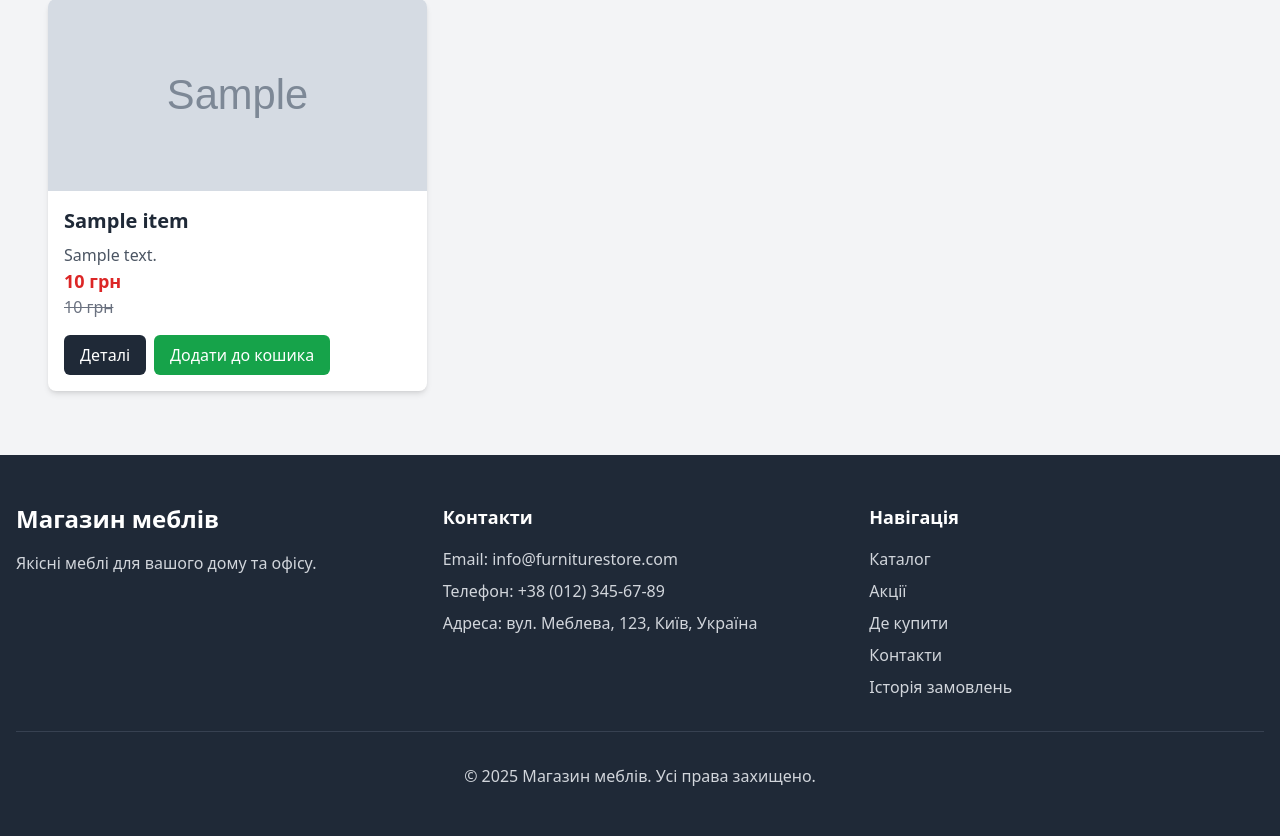
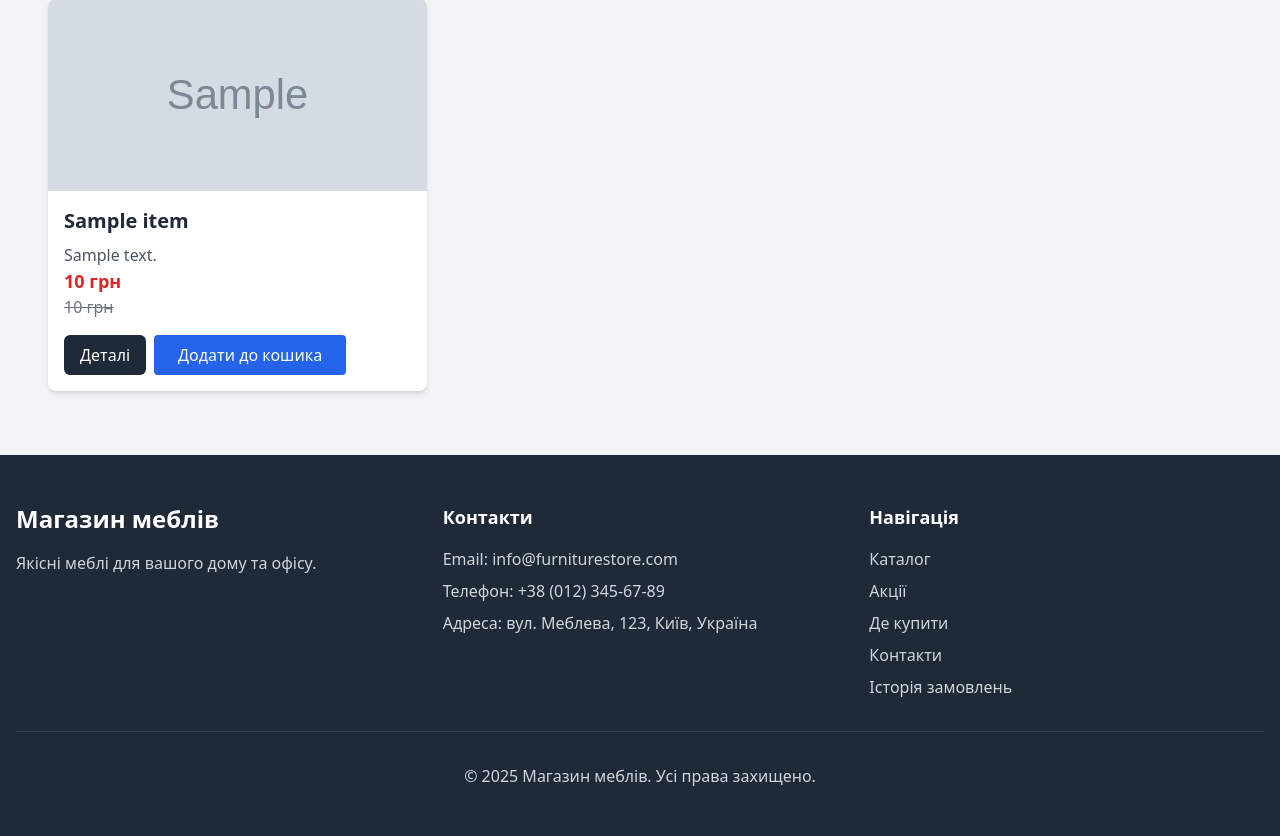
Before and after one commit to NykoEugen/Montal_Home, a Django app: template templates/shop/promotions.html in a window 1280 px wide. Shown: the part 197-1033 px from the top of the page. Run offline with Django 5.2, Linux system fonts and the light colour scheme; the template is opened without the code that fills it: most values are stand-ins (such as "Sample title", 1, 10 or a date in 2020); grey boxes marked "Sample" are stand-in pictures; some libraries are stand-ins or nearby versions.

Commit message:
fix buy button

```diff
--- a/store/settings.py
+++ b/store/settings.py
@@ -12,8 +12,6 @@ https://docs.djangoproject.com/en/5.2/ref/settings/
 
 import os
 from pathlib import Path
-
-import dj_database_url
 from dotenv import load_dotenv
 
 load_dotenv()
@@ -83,10 +81,6 @@ WSGI_APPLICATION = "store.wsgi.application"
 # Database
 # https://docs.djangoproject.com/en/5.2/ref/settings/#databases
 
-# DATABASES = {
-#     'default': dj_database_url.config(default=os.getenv('DATABASE_URL'))
-# }
-
 DATABASES = {
     "default": {
         "ENGINE": "django.db.backends.sqlite3",
--- a/templates/shop/promotions.html
+++ b/templates/shop/promotions.html
@@ -22,7 +22,8 @@
                                 <a href="{% url 'furniture:furniture_detail' item.slug %}" class="inline-block bg-gray-800 text-white px-4 py-2 rounded-md hover:bg-gray-900">
                                     Деталі
                                 </a>
-                                <button data-id="{{ item.id }}" class="add-to-cart inline-block bg-green-600 text-white px-4 py-2 rounded-md hover:bg-green-700">
+                                <button class="add-to-cart bg-blue-600 text-white px-6 py-2 rounded hover:bg-blue-700"
+                                    data-id="{{ item.id }}" data-url="{% url 'shop:add_to_cart' %}">
                                     Додати до кошика
                                 </button>
                             </div>
```
